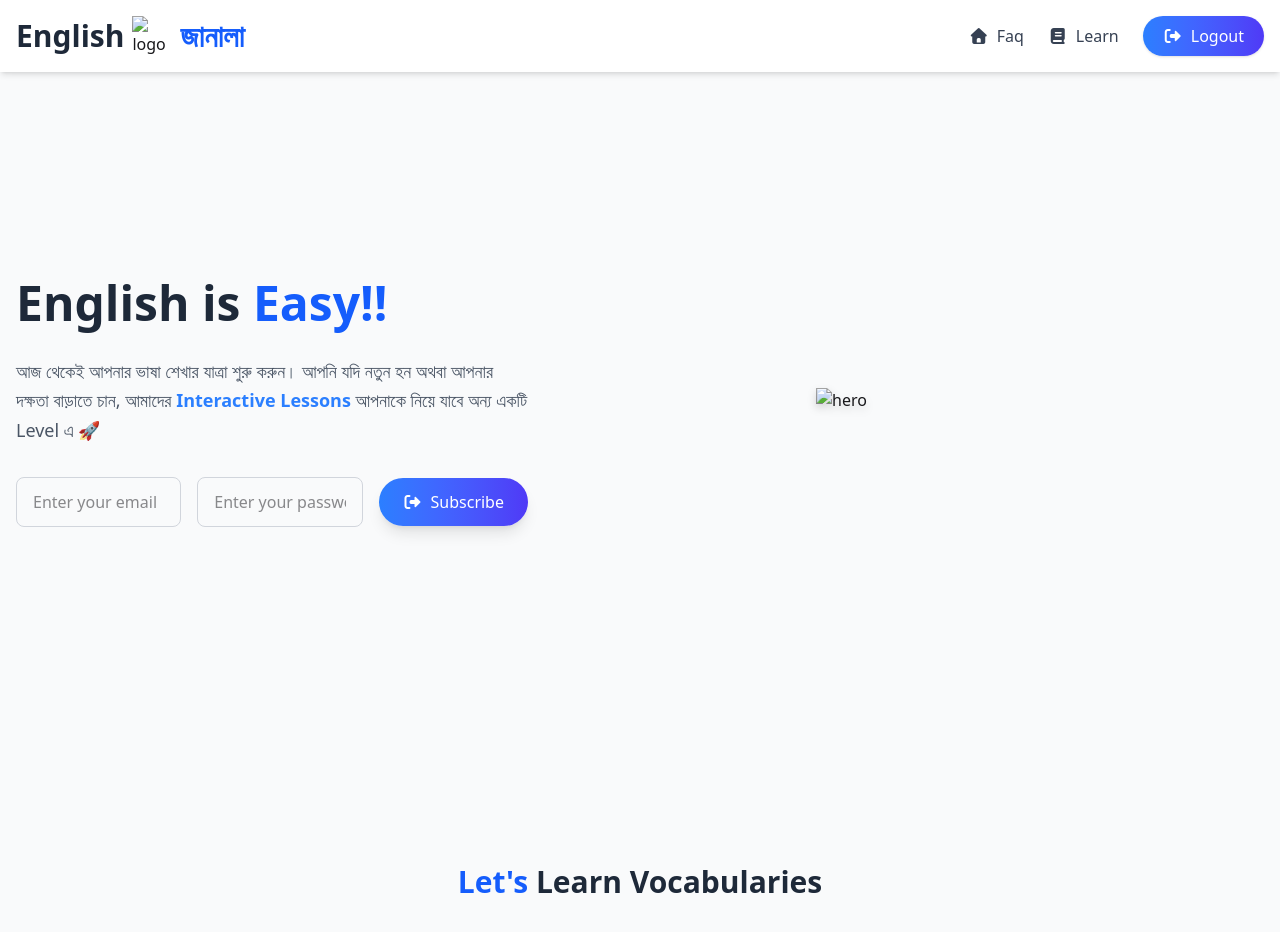
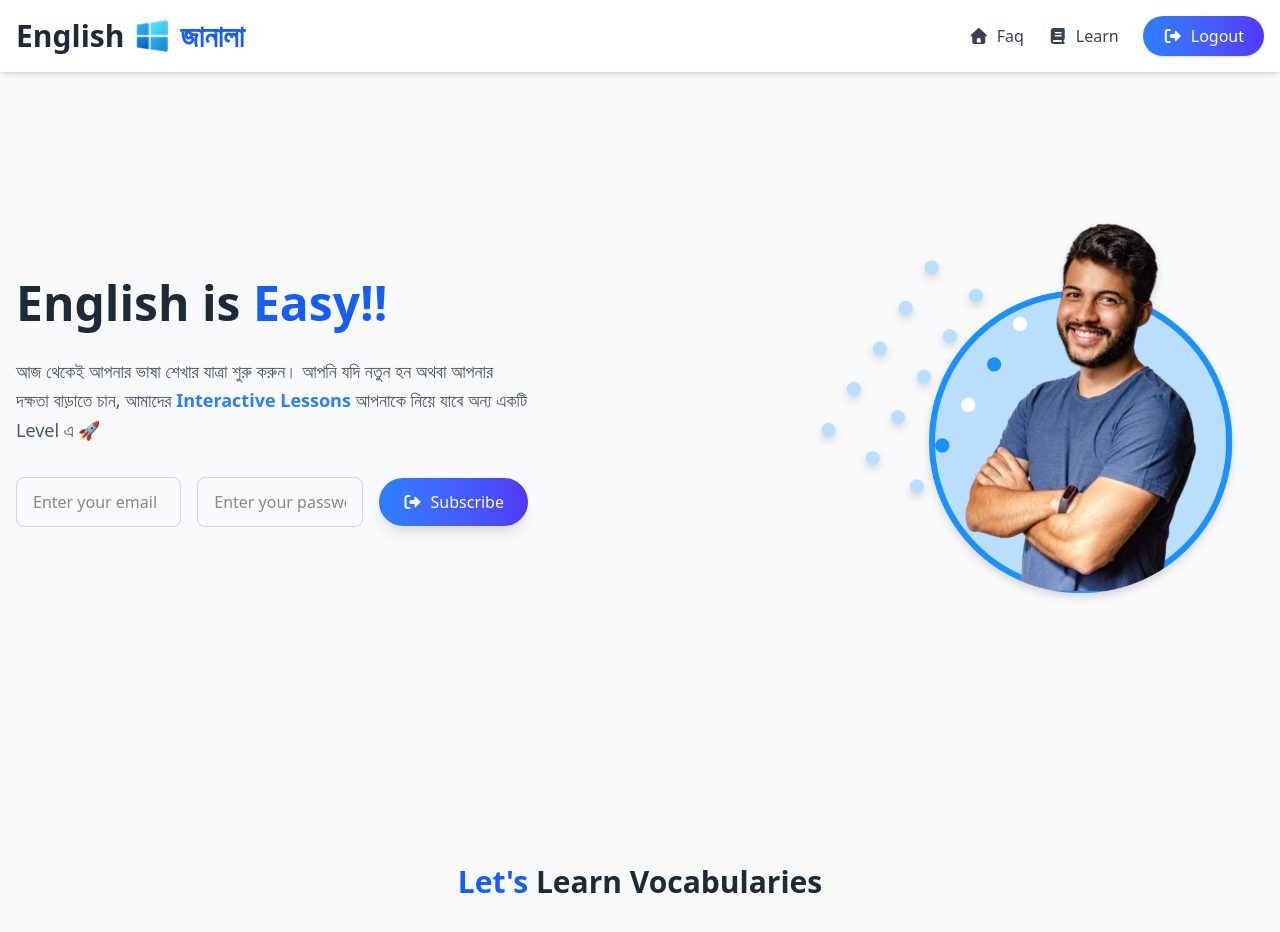
Before and after one commit to projoynaidu-cmd/english-janala, a plain HTML site: page index.html in a window 1280 px wide. Shown: the top 932 px of the page. Drawn offline with nearby package versions, Linux system fonts and the light colour scheme; the site is published under a folder, as on GitHub Pages, so addresses that start at the root find nothing; no server answers.

Commit message:
fix image path

```diff
--- a/index.html
+++ b/index.html
@@ -24,7 +24,7 @@
         <!-- logo -->
         <div class="logo flex items-center gap-2">
           <h2 class="text-2xl md:text-3xl font-bold text-gray-800">English</h2>
-          <img src="/assets/logo.png" alt="logo" class="w-9 h-9 md:w-10 md:h-10" />
+          <img src="assets/logo.png" alt="logo" class="w-9 h-9 md:w-10 md:h-10" />
           <h2 class="text-2xl md:text-3xl font-bold text-blue-600 font-bangla">জানালা</h2>
         </div>
 
@@ -103,7 +103,7 @@
 
         <!-- Hero Image -->
         <div class="hero-img flex justify-center md:justify-end w-full md:w-1/2">
-          <img src="/assets/hero-student.png" alt="hero" class="w-72 md:w-[28rem] drop-shadow-lg" />
+          <img src="assets/hero-student.png" alt="hero" class="w-72 md:w-[28rem] drop-shadow-lg" />
         </div>
       </section>
       <!-- End Hero Section -->
```
Also changed, not shown: 1 other file.
